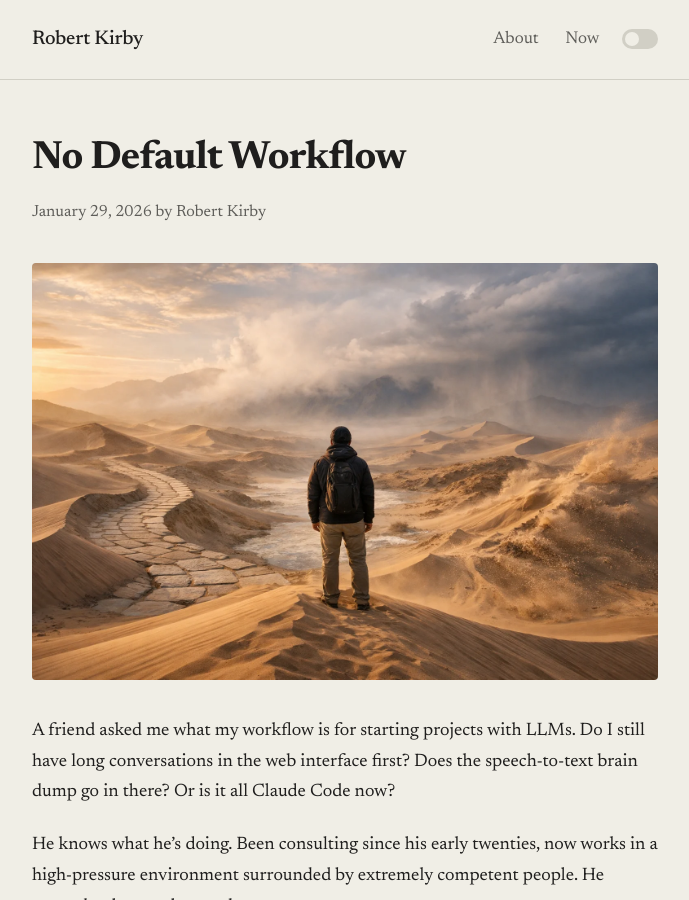
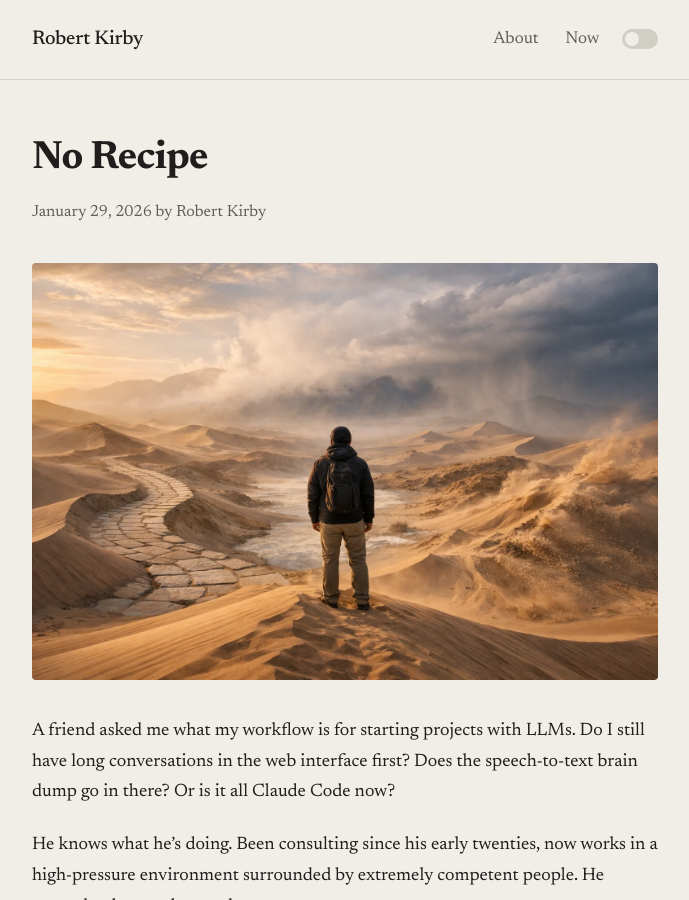
Before and after one commit to rob137/rob137.github.io, a Jekyll site: the page built from _posts/2026-01-29-no-recipe.md, in a window 1280 px wide and 900 px high. Shown: the whole window, without its empty margins (295-984 px from the left). Built offline with Jekyll 4.4.1, drawn with Linux system fonts in a browser that asks for light colours.

Commit message:
Rename post to No Recipe
Avoids repeating "workflow" across titles.

Co-Authored-By: Claude Opus 4.5 <noreply@anthropic.com>

```diff
--- a/_posts/2026-01-29-no-default-workflow.md
+++ b/_posts/2026-01-29-no-recipe.md
@@ -1,6 +1,6 @@
 ---
 layout: post
-title: "No Default Workflow"
+title: "No Recipe"
 date: 2026-01-29 08:00:00 +0000
 tags: [ai, llm, workflow, productivity]
 excerpt: "I don't have a default because the landscape is morphing. Each time I start a project, the situation is different."
```
